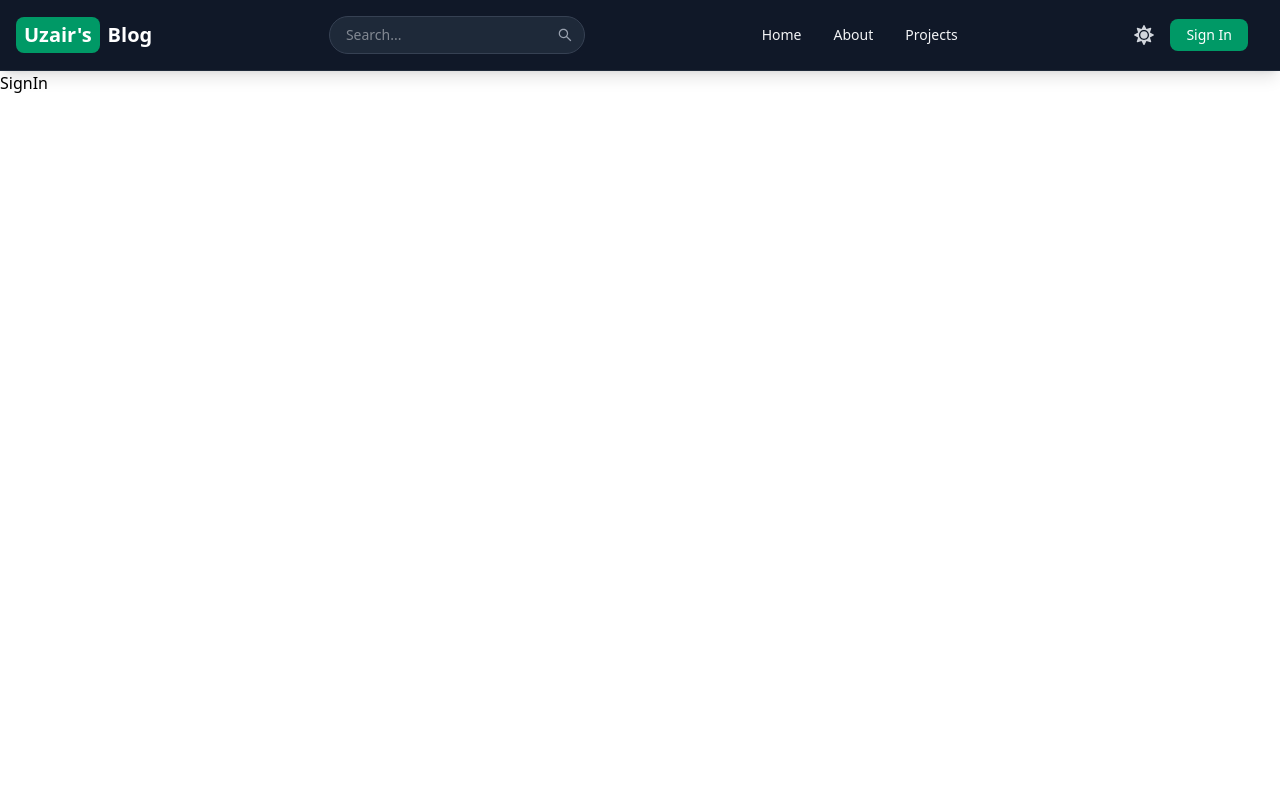
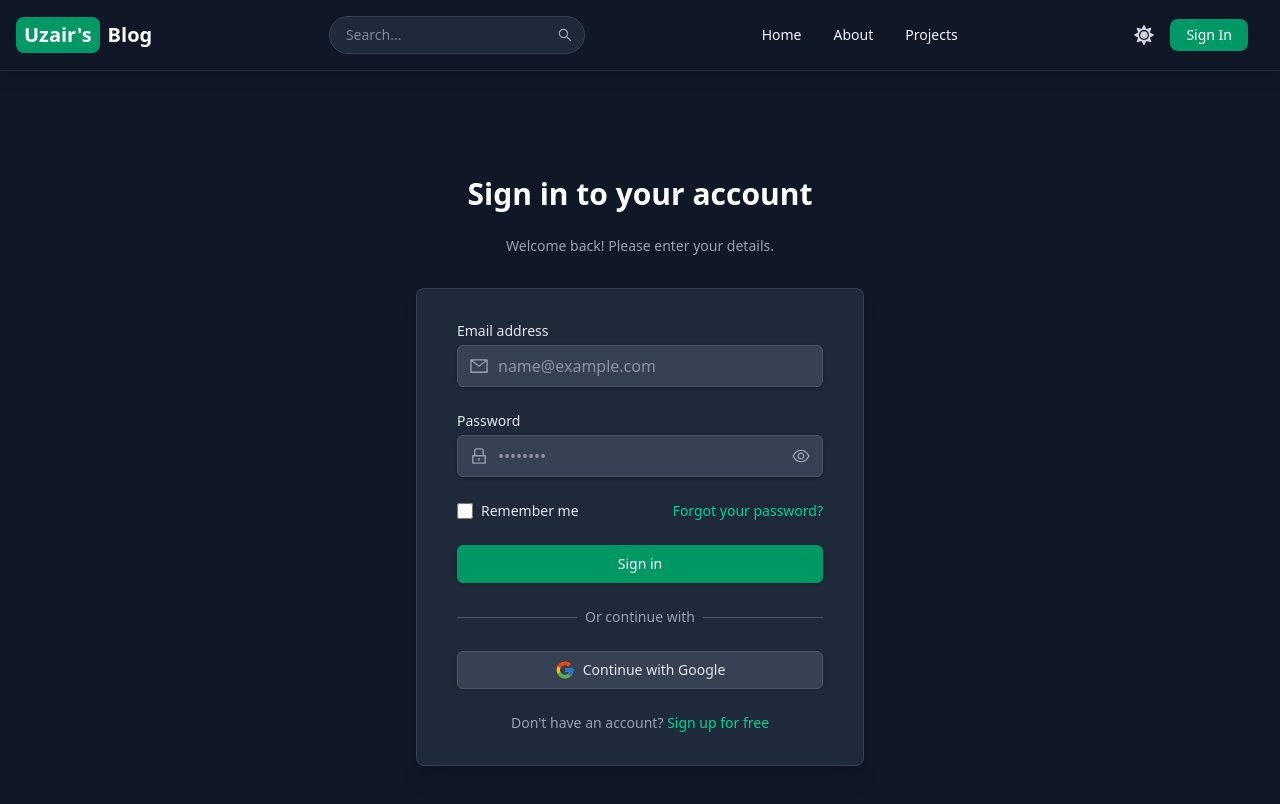
Before and after one commit to MohammadUzairArif/Mern-Blog, a React (Vite) app in the folder frontend/: page /sign-in in a window 1280 px wide. Shown: the top 804 px of the page. Built offline with nearby package versions, Linux system fonts and the light colour scheme.

Commit message:
signin ui complete

```diff
--- a/frontend/src/pages/SignIn.jsx
+++ b/frontend/src/pages/SignIn.jsx
@@ -1,9 +1,218 @@
-import React from 'react'
+import { useState } from 'react';
+import { Link } from 'react-router-dom';
+import { AiOutlineEye, AiOutlineEyeInvisible, AiOutlineMail, AiOutlineLock } from 'react-icons/ai';
+import { FcGoogle } from 'react-icons/fc';
 
-const SignIn = () => {
+export default function SigninPage() {
+  const [showPassword, setShowPassword] = useState(false);
+  const [formData, setFormData] = useState({
+    email: '',
+    password: '',
+  });
+  const [errors, setErrors] = useState({});
+  const [rememberMe, setRememberMe] = useState(false);
+
+  const handleChange = (e) => {
+    const { name, value } = e.target;
+    setFormData({
+      ...formData,
+      [name]: value,
+    });
+
+    // Clear error when user starts typing
+    if (errors[name]) {
+      setErrors({
+        ...errors,
+        [name]: '',
+      });
+    }
+  };
+
+  // Validation
+  const validate = () => {
+    const newErrors = {};
+
+    if (!formData.email.trim()) {
+      newErrors.email = 'Email is required';
+    } else if (!/\S+@\S+\.\S+/.test(formData.email)) {
+      newErrors.email = 'Email is invalid';
+    }
+
+    if (!formData.password) {
+      newErrors.password = 'Password is required';
+    }
+
+    return newErrors;
+  };
+
+  const handleSubmit = (e) => {
+    e.preventDefault();
+    const newErrors = validate();
+
+    if (Object.keys(newErrors).length > 0) {
+      setErrors(newErrors);
+      return;
+    }
+
+    // Submit form logic would go here
+    console.log('Form submitted:', formData, 'Remember me:', rememberMe);
+
+    // For demo purposes - alert user
+    alert('Sign in successful! (Demo only)');
+  };
+
+  const togglePasswordVisibility = () => {
+    setShowPassword(!showPassword);
+  };
+
   return (
-    <div>SignIn</div>
-  )
+    <div className="min-h-screen bg-gray-900 flex flex-col justify-center py-12 sm:px-6 lg:px-8">
+      <div className="sm:mx-auto sm:w-full sm:max-w-md">
+        <h2 className="text-center text-3xl font-bold text-white mb-6">
+          Sign in to your account
+        </h2>
+        <p className="text-center text-sm text-gray-400">
+          Welcome back! Please enter your details.
+        </p>
+      </div>
+
+      <div className="sm:mx-auto sm:w-full sm:max-w-md mt-8">
+        <div className="bg-gray-800 py-8 px-4 shadow-xl rounded-lg sm:px-10 border border-gray-700">
+          <form className="space-y-6" onSubmit={handleSubmit}>
+            {/* Email field */}
+            <div>
+              <label htmlFor="email" className="block text-sm font-medium text-gray-200">
+                Email address
+              </label>
+              <div className="mt-1 relative rounded-md shadow-sm">
+                <div className="absolute inset-y-0 left-0 pl-3 flex items-center pointer-events-none">
+                  <AiOutlineMail className="h-5 w-5 text-gray-400" />
+                </div>
+                <input
+                  type="email"
+                  id="email"
+                  name="email"
+                  value={formData.email}
+                  onChange={handleChange}
+                  className={`bg-gray-700 block w-full pl-10 pr-3 py-2 border ${
+                    errors.email ? 'border-red-500' : 'border-gray-600'
+                  } rounded-md shadow-sm focus:outline-none focus:ring-2 focus:ring-emerald-500 focus:border-emerald-500 text-gray-200`}
+                  placeholder="name@example.com"
+                />
+              </div>
+              {errors.email && <p className="mt-2 text-sm text-red-500">{errors.email}</p>}
+            </div>
+
+            {/* Password field */}
+            <div>
+              <label htmlFor="password" className="block text-sm font-medium text-gray-200">
+                Password
+              </label>
+              <div className="mt-1 relative rounded-md shadow-sm">
+                <div className="absolute inset-y-0 left-0 pl-3 flex items-center pointer-events-none">
+                  <AiOutlineLock className="h-5 w-5 text-gray-400" />
+                </div>
+                <input
+                  type={showPassword ? 'text' : 'password'}
+                  id="password"
+                  name="password"
+                  value={formData.password}
+                  onChange={handleChange}
+                  className={`bg-gray-700 block w-full pl-10 pr-10 py-2 border ${
+                    errors.password ? 'border-red-500' : 'border-gray-600'
+                  } rounded-md shadow-sm focus:outline-none focus:ring-2 focus:ring-emerald-500 focus:border-emerald-500 text-gray-200`}
+                  placeholder="••••••••"
+                />
+                <div className="absolute inset-y-0 right-0 pr-3 flex items-center">
+                  <button
+                    type="button"
+                    onClick={togglePasswordVisibility}
+                    className="text-gray-400 hover:text-gray-300 focus:outline-none"
+                  >
+                    {showPassword ? (
+                      <AiOutlineEyeInvisible className="h-5 w-5" />
+                    ) : (
+                      <AiOutlineEye className="h-5 w-5" />
+                    )}
+                  </button>
+                </div>
+              </div>
+              {errors.password && (
+                <p className="mt-2 text-sm text-red-500">{errors.password}</p>
+              )}
+            </div>
+
+            {/* Remember me and Forgot password */}
+            <div className="flex items-center justify-between">
+              <div className="flex items-center">
+                <input
+                  id="remember-me"
+                  name="remember-me"
+                  type="checkbox"
+                  checked={rememberMe}
+                  onChange={(e) => setRememberMe(e.target.checked)}
+                  className="h-4 w-4 text-emerald-600 focus:ring-emerald-500 bg-gray-700 border-gray-600 rounded"
+                />
+                <label htmlFor="remember-me" className="ml-2 block text-sm text-gray-200">
+                  Remember me
+                </label>
+              </div>
+
+              <div className="text-sm">
+                <Link
+                  to="/forgot-password"
+                  className="font-medium text-emerald-400 hover:text-emerald-300 transition-colors duration-200"
+                >
+                  Forgot your password?
+                </Link>
+              </div>
+            </div>
+
+            {/* Submit button */}
+            <div>
+              <button
+                type="submit"
+                className="w-full flex justify-center py-2 px-4 border border-transparent rounded-md shadow-sm text-sm font-medium text-white bg-emerald-600 hover:bg-emerald-700 focus:outline-none focus:ring-2 focus:ring-offset-2 focus:ring-emerald-500 transition-colors duration-200"
+              >
+                Sign in
+              </button>
+            </div>
+          </form>
+
+          {/* Divider */}
+          <div className="mt-6">
+            <div className="relative">
+              <div className="absolute inset-0 flex items-center">
+                <div className="w-full border-t border-gray-600"></div>
+              </div>
+              <div className="relative flex justify-center text-sm">
+                <span className="px-2 bg-gray-800 text-gray-400">Or continue with</span>
+              </div>
+            </div>
+          </div>
+
+          {/* Google Sign-in button */}
+          <div className="mt-6">
+            <button
+              type="button"
+              className="w-full inline-flex justify-center items-center py-2 px-4 border border-gray-600 rounded-md shadow-sm bg-gray-700 text-sm font-medium text-gray-200 hover:bg-gray-600 focus:outline-none focus:ring-2 focus:ring-offset-2 focus:ring-gray-500 transition-colors duration-200"
+            >
+              <FcGoogle className="h-5 w-5 mr-2" />
+              Continue with Google
+            </button>
+          </div>
+
+          {/* Sign up link */}
+          <div className="mt-6 text-center">
+            <p className="text-sm text-gray-400">
+              Don't have an account?{' '}
+              <Link to="/sign-up" className="font-medium text-emerald-400 hover:text-emerald-300 transition-colors duration-200">
+                Sign up for free
+              </Link>
+            </p>
+          </div>
+        </div>
+      </div>
+    </div>
+  );
 }
-
-export default SignIn
--- a/frontend/src/pages/SignUp.jsx
+++ b/frontend/src/pages/SignUp.jsx
@@ -50,7 +50,7 @@ export default function SignupPage() {
     return newErrors;
   };
 
-  const handleSubmit = (e) => {
+  const handleSubmit = async (e) => {
     e.preventDefault();
     const newErrors = validate();
 
```
